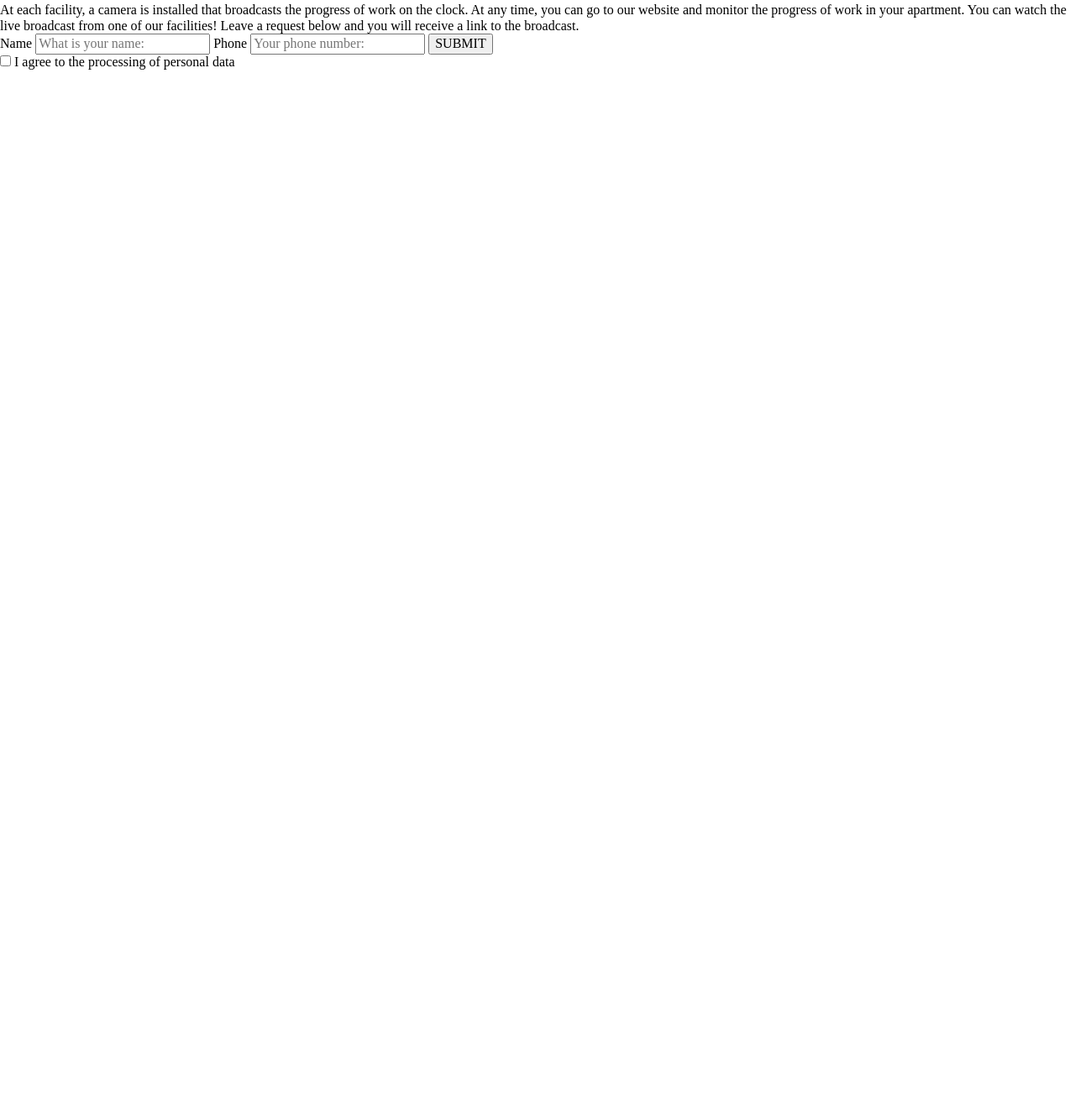
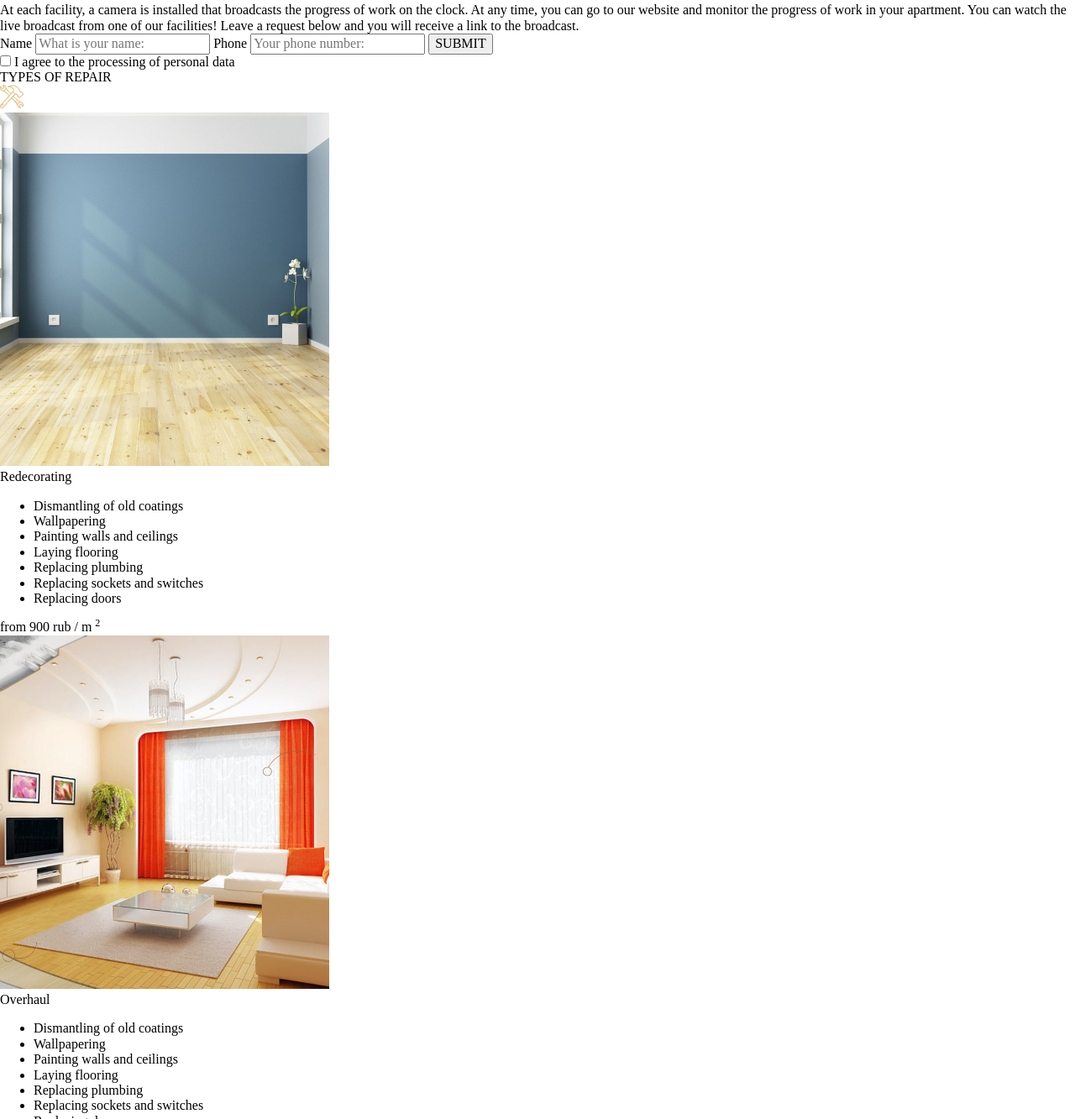
Before and after one commit to puchkovSasha/repair-design-project, a website: page src/index.html in a window 1280 px wide. Shown: the part 1467-2800 px from the top of the page at 84% size. Before the commit the page ends 1550 px from the top, so only its background shows below. Drawn offline with Linux system fonts and the light colour scheme.

Commit message:
feat: add section repair

```diff
--- a/src/index.html
+++ b/src/index.html
@@ -123,5 +123,80 @@
             </form>
         </div>
     </section>
+    <section class="repair">
+        <div class="container">
+            <div class="repair-top">
+                <div class="repair-top__title">TYPES OF REPAIR</div>
+                <div class="repair-top__logo"><img src="./assets/img/logo-tools.png" alt="tools"></div>
+            </div>
+
+            <div class="repair-medium-wrapper">
+                <div class="repair-medium-item">
+                    <img src="./assets/img/repair-bg1.jpg" alt="">
+                    <div class="repair-medium-text">
+                        <div class="repair-medium-text__title">Redecorating</div>
+                        <div class="repair-medium-text__list">
+                            <ul>
+                                <li>Dismantling of old coatings</li>
+                                <li>Wallpapering</li>
+                                <li>Painting walls and ceilings </li>
+                                <li>Laying flooring</li>
+                                <li>Replacing plumbing</li>
+                                <li>Replacing sockets and switches </li>
+                                <li>Replacing doors</li>
+                            </ul>
+                        </div>
+                        <div class="repair-medium-text__prise">from 900 rub / m <sup>2</sup> </div>
+                    </div>
+                </div>
+                <div class="repair-medium-item">
+                    <img src="./assets/img/repair-bg2.jpg" alt="">
+                    <div class="repair-medium-text">
+                        <div class="repair-medium-text__title">Overhaul</div>
+                        <div class="repair-medium-text__list">
+                                <ul>
+                                    <li>Dismantling of old coatings</li>
+                                    <li>Wallpapering</li>
+                                    <li>Painting walls and ceilings </li>
+                                    <li>Laying flooring</li>
+                                    <li>Replacing plumbing</li>
+                                    <li>Replacing sockets and switches </li>
+                                    <li>Replacing doors</li>
+                                </ul>
+                        </div>
+                        <div class="repair-medium-text__prise">from 1800 rub / m<sup>2</sup></div>
+                    </div>
+                </div>
+                <div class="repair-medium-item">
+                    <img src="./assets/img/repair-bg3.jpg" alt="">
+                    <div class="repair-medium-text">
+                        <div class="repair-medium-text__title">Designer Repair</div>
+                        <div class="repair-medium-text__list">
+                            <ul>
+                                <li>Dismantling of old coatings</li>
+                                <li>Wallpapering</li>
+                                <li>Painting walls and ceilings </li>
+                                <li>Laying flooring</li>
+                                <li>Replacing plumbing</li>
+                                <li>Replacing sockets and switches </li>
+                                <li>Replacing doors</li>
+                            </ul>
+                        </div>
+                        <div class="repair-medium-text__prise">from 4000 rub / m<sup>2</sup></div>
+                    </div>
+                </div>
+            </div>
+
+
+        </div>
+    </section>
+
+
+
+
+
+
+
+
 </body>
 </html>
```
Also changed, not shown: src/assets/img/logo-tools.png (added), src/assets/img/repair-bg1.jpg (added), src/assets/img/repair-bg2.jpg (added), src/assets/img/repair-bg3.jpg (added).
